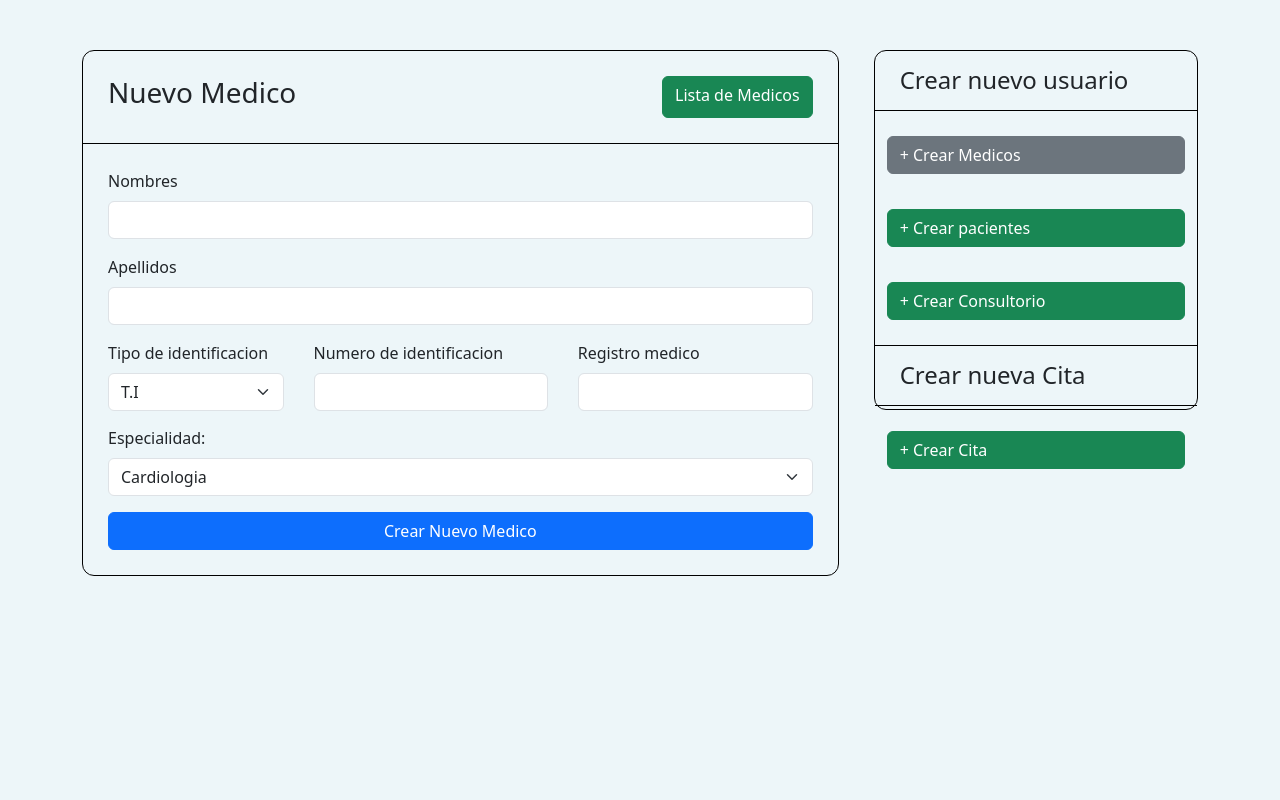
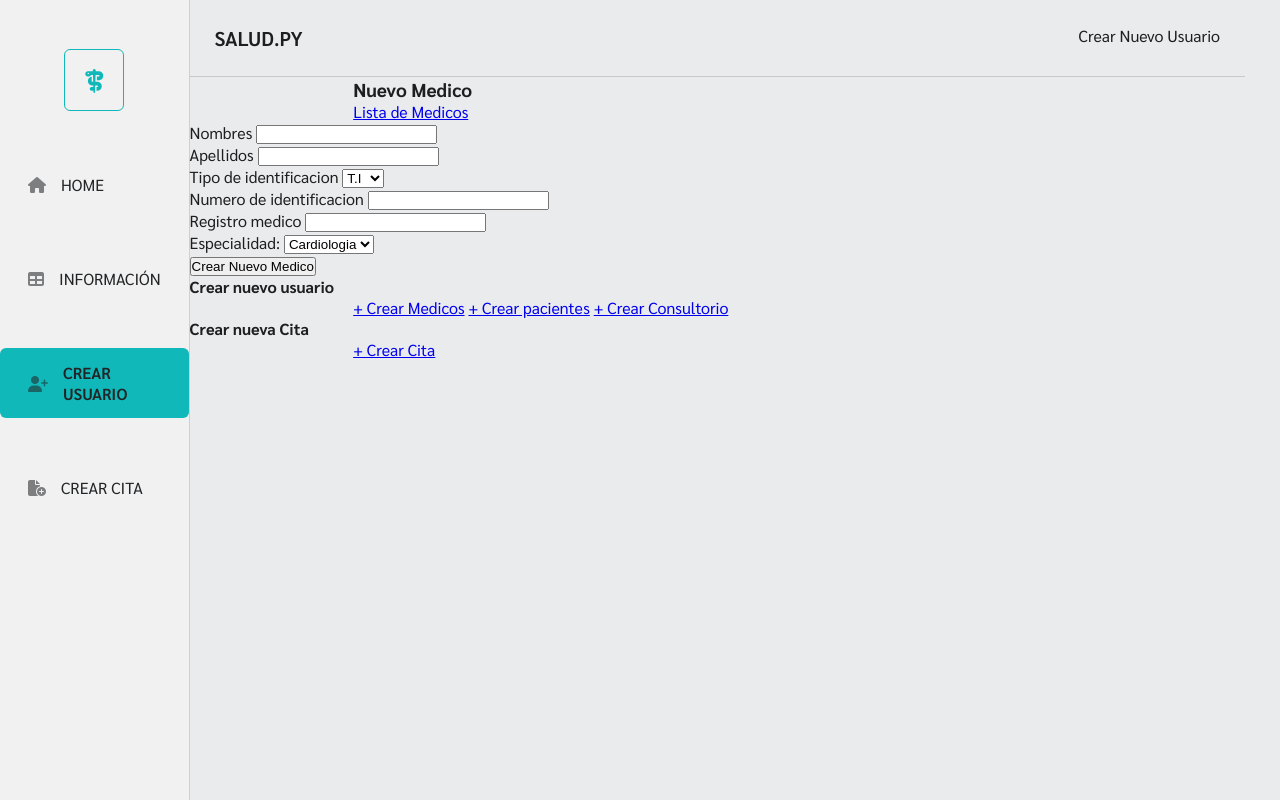
Before and after one commit to JDDAR/ProyectCitas, a Flask app: page /medicos/create in a window 1280 px wide. Run offline with Flask 3, Linux system fonts and the light colour scheme; some libraries are stand-ins or nearby versions.

Commit message:
Proyecto Final Creando front Fomulario medicos

```diff
--- a/app/static/info/infoUser.css
+++ b/app/static/info/infoUser.css
@@ -26,20 +26,7 @@
 .sectionHomeTable{
   display: flex;
 }
-.contenidoRight{
-  width: 100%;
-  padding-right: 35px;
-}
-.headerRight {
-  padding: 25px;
-  display: flex;
-  justify-content: space-between;
-  border-bottom: var(--linea-color);
-}
-.headerRight h3 {
-  font-size: 1.25rem;
-  font-weight: 600;
-}
+
 /*Nav info Botones*/
 .navInfoRight{
   padding: 25px;
--- a/app/static/styles.css
+++ b/app/static/styles.css
@@ -78,7 +78,21 @@
   text-align: center;
   border-radius: 6px;
 }
-
+/*Estilos header Right*/
+.contenidoRight{
+  width: 100%;
+  padding-right: 35px;
+}
+.headerRight {
+  padding: 25px;
+  display: flex;
+  justify-content: space-between;
+  border-bottom: var(--linea-color);
+}
+.headerRight h3 {
+  font-size: 1.25rem;
+  font-weight: 600;
+}
 /*Saludo Home*/
 .articleHello {
   margin-top: 5%;
--- a/app/templates/medicos/medico_form.html
+++ b/app/templates/medicos/medico_form.html
@@ -3,83 +3,47 @@
   <head>
     <meta charset="UTF-8">
     <meta name="viewport" content="width=device-width, initial-scale=1.0">
-    <link rel="stylesheet" href="https://cdn.jsdelivr.net/npm/bootstrap@5.3.3/dist/css/bootstrap.min.css">
-    <title>Formulario medicos</title>
-    <style>
-* {
-  padding: 0;
-  margin: 0;
-  box-sizing: border-box;
-}
-      body {
-        background-color: #edf6f9;
-      }
-      .navForm {
-        border-bottom: 1px solid black;
-        display: flex;
-        justify-content: space-between;
-        padding: 25px;
-
-      }
-      .sectionForm{
-        display: flex;
-        justify-content: space-between;
-        gap: 35px;
-        margin-top: 50px;
-      }
-      .formForm{
-        padding: 25px;
-      }
-      .articleForm {
-        width: 70%;
-        border: 1px solid black;
-        border-radius: 12px;
-      }
-      .sectionIntoForm {
-        display: flex;
-        justify-content: space-between;
-        gap: 25px;
-        margin-bottom: 15px;
-      }
-      .sectionIntoFormD {
-        display: flex;
-        justify-content: space-between;
-        margin-bottom: 15px;
-      }
-      .articleFormRight{
-        width: 30%;
-        height: 45vh;
-        border-radius: 12px;
-        border: 1px solid black;
-      }
-      .articleFormRight h4 {
-        padding: 15px 25px;
-        font-size: 1.5rem;
-        border-bottom: 1px solid black;
-        margin-bottom: 25px;
-      }
-      .titleFormCita {
-        border-top: 1px solid black;
-        margin-top: 25px;
-      }
-      .navFormRight{
-        display: flex;
-        flex-direction: column;
-        gap: 35px;
-      }
-
-      .navFormRight a {
-        text-align: start;
-      }
-      .botonForm {
-        width: 100%;
-      }
-    </style>
+    <link rel="stylesheet" href="/app/styles/styles.css">
+    <!--Scripts iconos -->
+    <script src="https://kit.fontawesome.com/6cfff2ec0f.js" crossorigin="anonymous"></script>
+    <title>Lista Medicos</title>
+    <!-- Links Estilos Generales -->
+    <link rel="stylesheet" href="{{ url_for('static', filename='styles.css' )}}">
+    <link rel="stylesheet" href="{{ url_for('static', filename='navs/menuLeft.css')}}">
+    <link rel="stylesheet" href="{{ url_for('static', filename = 'info/infoUser.css')}}">
 
   </head>
   <body>
+    <!-- Mensaje de alerta Eliminar usuario -->
+    {% with messages = get_flashed_messages() %}
+    {% if messages %}
+    <div class='flashes delete actualizado'>
+      {% for message in messages %}
+      <li>{{ message }}</li>
+      {% endfor %}
+    </div>
+    {% endif %}
+    {% endwith %}
 
-    <section class="container sectionForm">
+    <section class="sectionHomeTable">
+      <section class="navLeft">
+        <div class="logoNav"><span><i class="fa-solid fa-staff-snake"></i></span></div>
+        <div class="navMenuLeft">
+          <ul>
+            <li><a class="botonLineNone" href="http://127.0.0.1:5000/"><span><i class="fa-solid fa-house"></i></span>HOME</a></li>
+            <li><a class="botonLineNone" href="http://127.0.0.1:5000/medicos"><span><i class="fa-solid fa-table"></i></span>INFORMACIÓN</a></li>
+            <li><a class="botonPrimary" href="http://127.0.0.1:5000/medicos/create"><span><i class="fa-solid fa-user-plus"></i></span>CREAR USUARIO</a></li>
+            <li><a class="botonLineNone" href="http://127.0.0.1:5000/citas/create"><span><i class="fa-solid fa-file-circle-plus"></i></span>CREAR CITA</a></li>
+          </ul>
+        </div>
+      </section>
+      <section class="contenidoRight">
+        <nav>
+          <div class="headerRight">
+            <h3>SALUD.PY</h3>
+            <p>Crear Nuevo Usuario</p>
+          </div>
+        </nav>
         <article class="articleForm">
           <nav class="container navForm" >
             <h3 class="titleForm" >Nuevo Medico</h3>
@@ -136,5 +100,6 @@
           </div>
         </article>
       </section>
+    </section>
   </body>
 </html>
```
Lines whose indentation alone changed are shown as unchanged.
